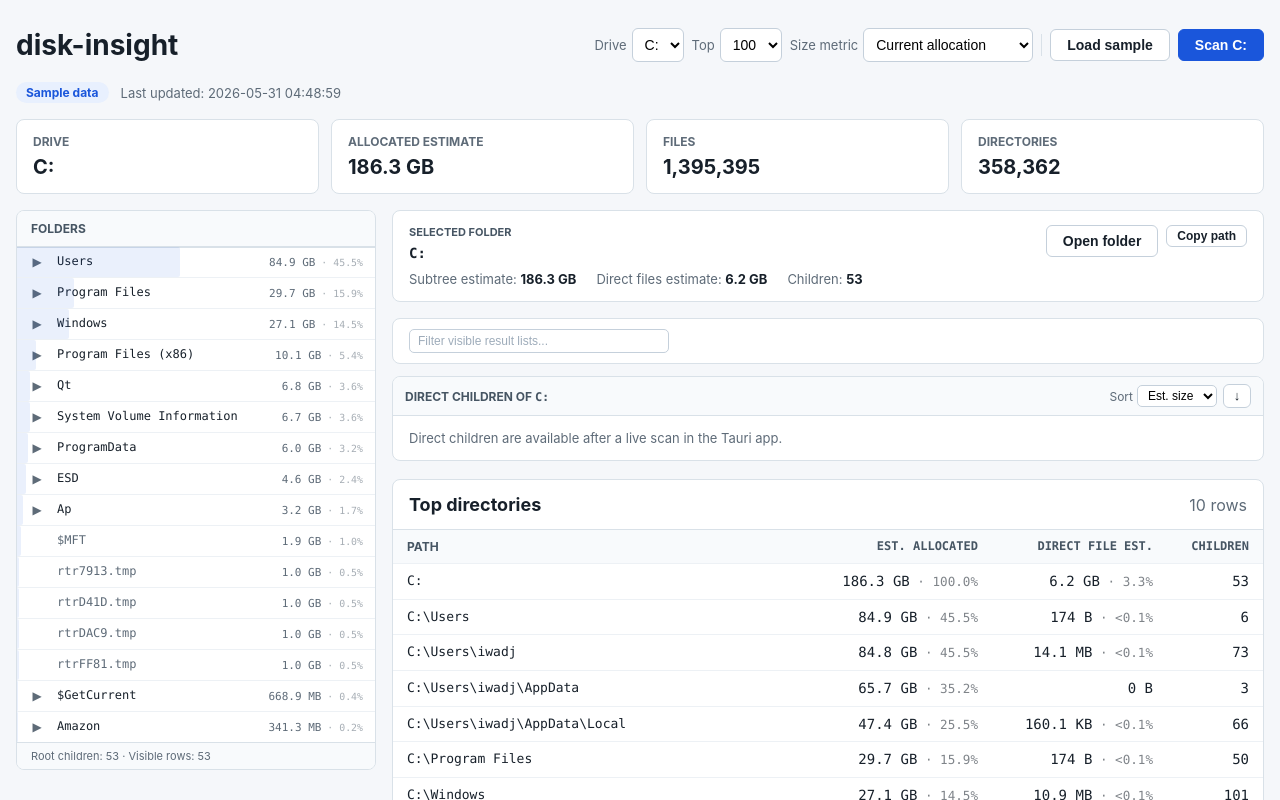
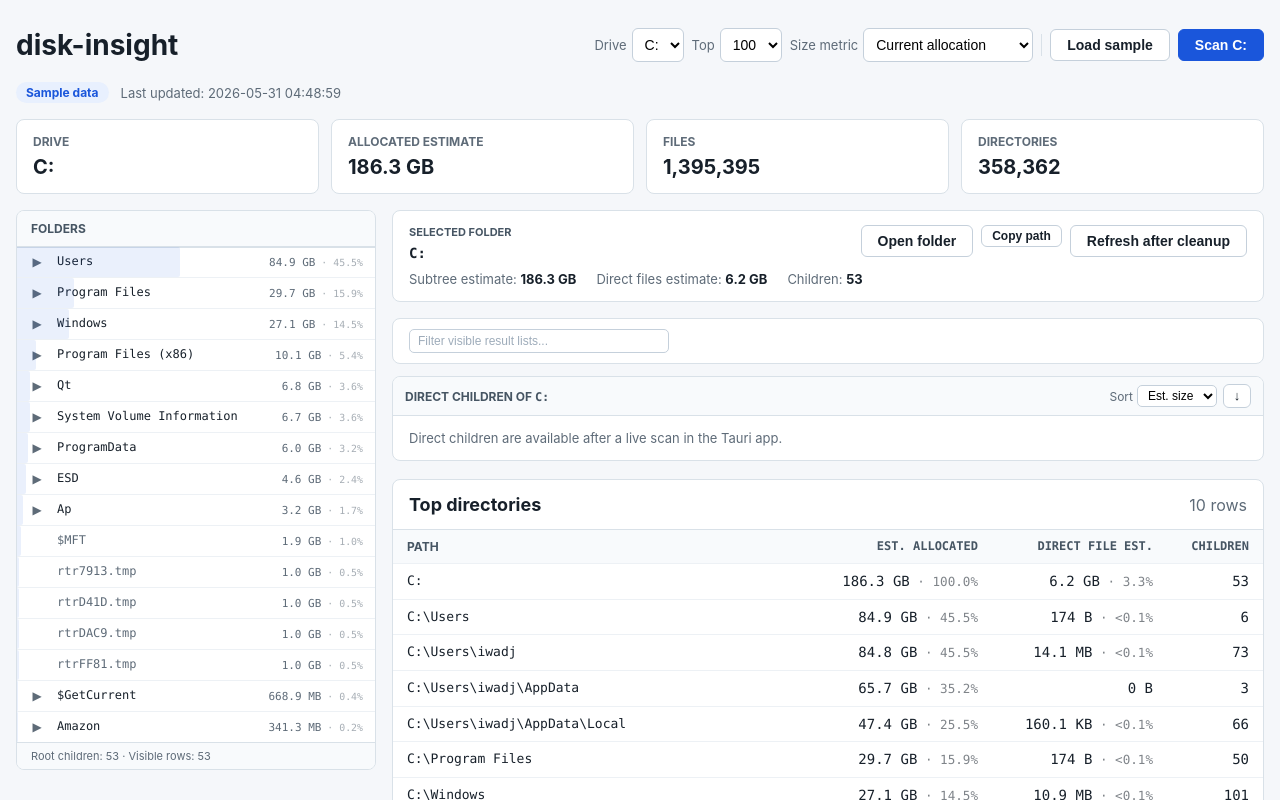
Before and after one commit to iwadjp/disk-insight, a React (Vite) app: page / in a window 1280 px wide. Shown: the top 800 px of the page. Built offline with nearby package versions, Linux system fonts and the light colour scheme.

Commit message:
Add refresh after cleanup action

```diff
--- a/ui/src/main.tsx
+++ b/ui/src/main.tsx
@@ -1021,6 +1021,8 @@ function SelectedFolderCard({
   reclaimableError,
   sourceKind,
   onOpenExplorer,
+  onRefreshAfterCleanup,
+  refreshAfterCleanupDisabled,
   onCopyError,
 }: {
   dir: DirectoryEntry;
@@ -1029,6 +1031,8 @@ function SelectedFolderCard({
   reclaimableError: string | null;
   sourceKind: SourceKind | null;
   onOpenExplorer: (path: string) => void;
+  onRefreshAfterCleanup: () => void;
+  refreshAfterCleanupDisabled: boolean;
   onCopyError: (msg: string) => void;
 }) {
   const confidenceClass = reclaimable
@@ -1047,6 +1051,15 @@ function SelectedFolderCard({
             Open folder
           </button>
           <CopyButton text={dir.path} onError={onCopyError} />
+          <button
+            className="btn"
+            onClick={onRefreshAfterCleanup}
+            disabled={refreshAfterCleanupDisabled}
+            title="Refresh scan after cleaning files in Explorer"
+            aria-label="Refresh scan after cleaning files in Explorer"
+          >
+            Refresh after cleanup
+          </button>
         </div>
       </div>
       <div className="selected-folder-stats">
@@ -2564,6 +2577,7 @@ function App() {
   }, []);
 
   const driveLabel = parseDriveLetter(driveInput) ?? driveInput.slice(0, 1).toUpperCase();
+  const scanDisabled = isLoading || parseDriveLetter(driveInput) === null;
   const currentFilterQ = currentFilterQuery.trim().toLowerCase();
   const selectedDirChildren = selectedDir ? childrenByParent[selectedDir.record_index] : undefined;
   const filteredChildrenCount = currentFilterQ && selectedDirChildren !== undefined
@@ -2661,7 +2675,7 @@ function App() {
               <button
                 className="btn btn-primary"
                 onClick={handleScan}
-                disabled={isLoading}
+                disabled={scanDisabled}
               >
                 Scan {driveLabel}:
               </button>
@@ -2808,6 +2822,8 @@ function App() {
                   reclaimableError={reclaimableError}
                   sourceKind={sourceKind}
                   onOpenExplorer={handleOpenExplorer}
+                  onRefreshAfterCleanup={handleScan}
+                  refreshAfterCleanupDisabled={scanDisabled}
                   onCopyError={handleCopyError}
                 />
               )}
```
